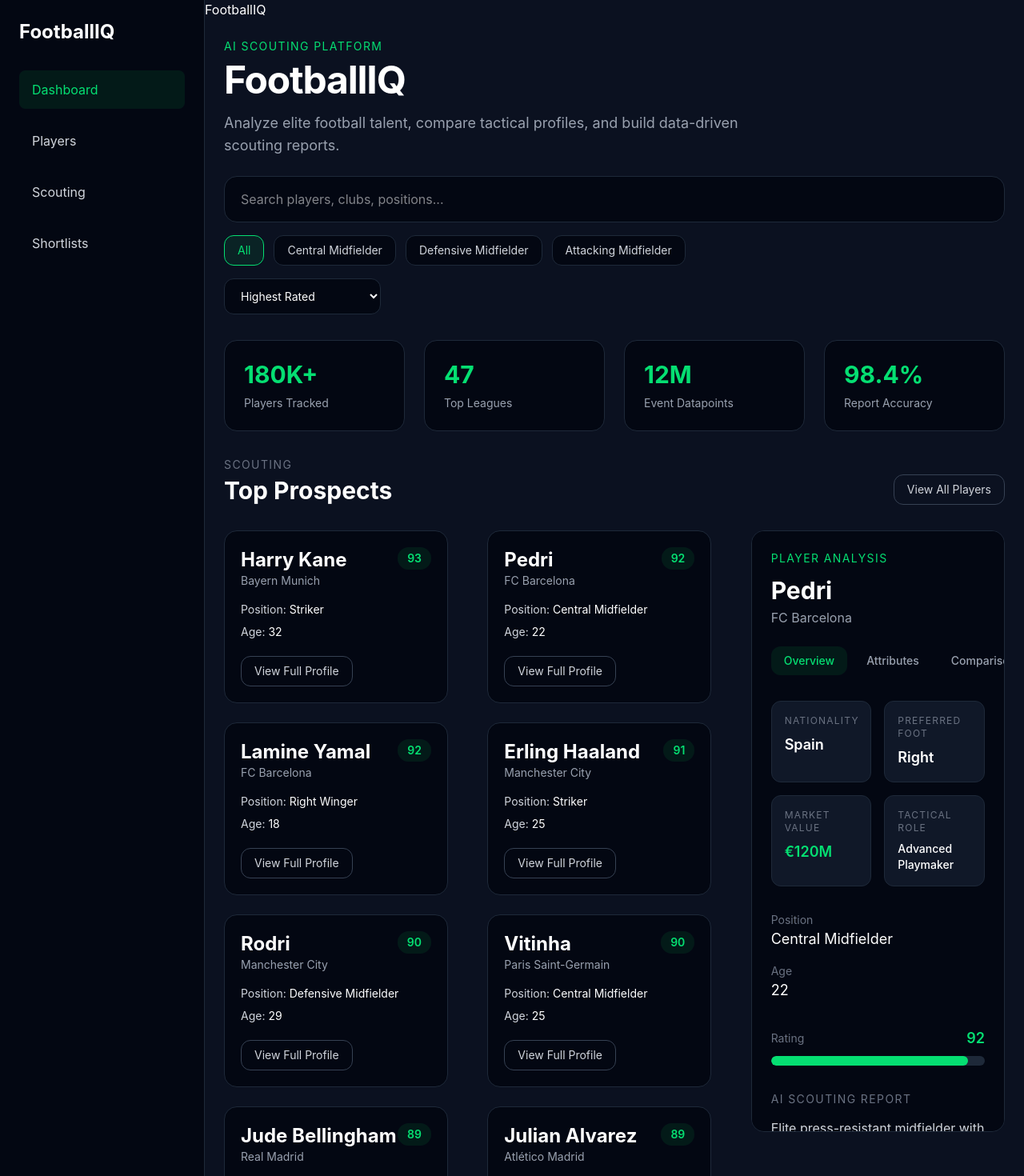
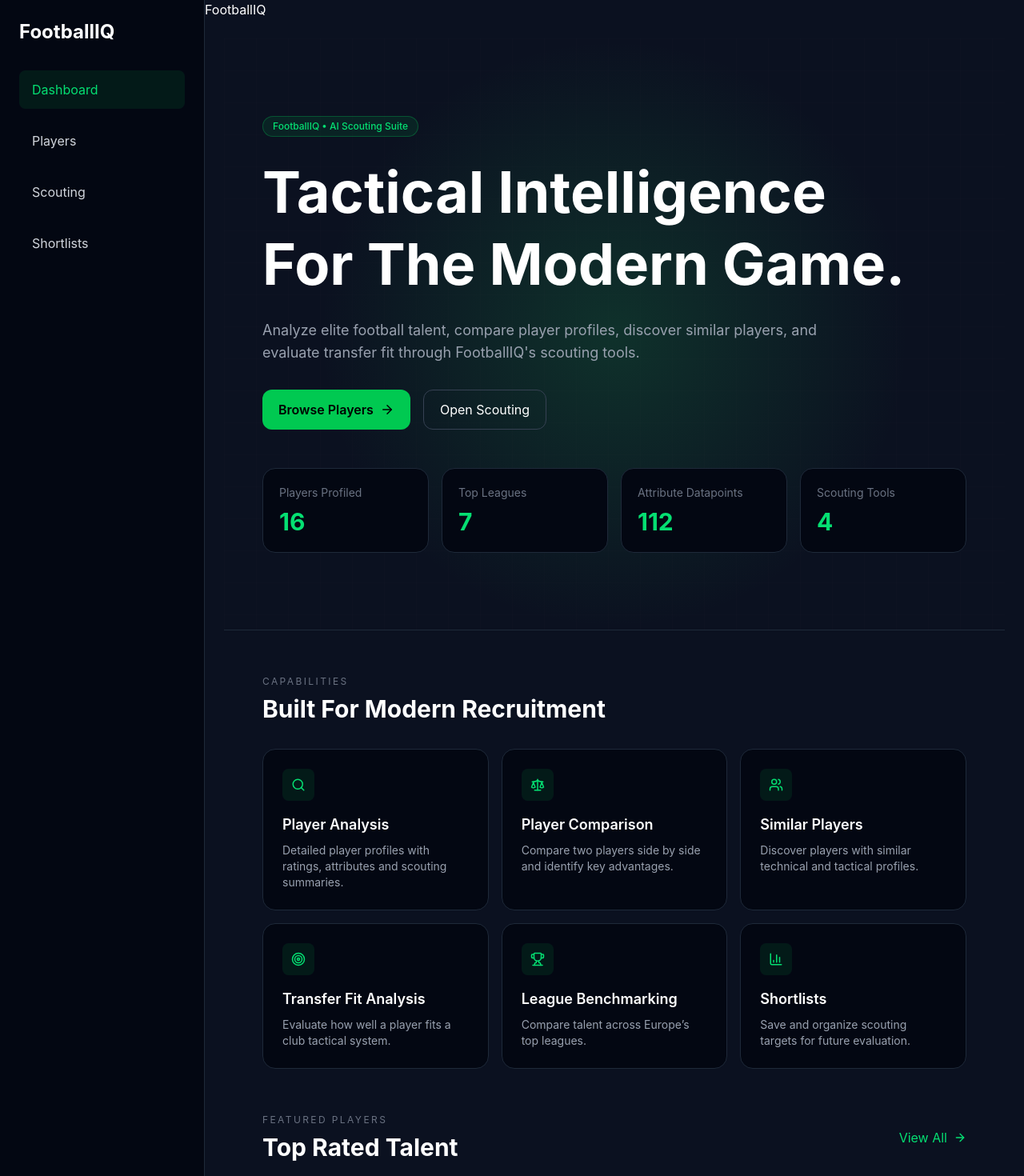
Before and after one commit to aadibhat-05/footballiq, a React (Vite) app in the folder frontend/: page / in a window 1280 px wide. Shown: the top 1470 px of the page at 80% size. Built offline with nearby package versions, Linux system fonts and the light colour scheme.

Commit message:
Redesigned dashboard and improved scouting workflow

```diff
--- a/frontend/src/components/player/playercard.tsx
+++ b/frontend/src/components/player/playercard.tsx
@@ -12,11 +12,22 @@
   isSelected,
   onSelect,
 }: PlayerCardProps) {
+  const initials = player.name
+    .split(' ')
+    .map((word: string) => word[0])
+    .filter(Boolean)
+
+  const playerInitials =
+    initials.length >= 2
+      ? initials[0] +
+        initials[initials.length - 1]
+      : initials[0]
+
   return (
     <div
       onClick={onSelect}
       className={`
-        w-[280px]
+        w-full
         cursor-pointer
         rounded-2xl
         border
@@ -34,7 +45,11 @@
       `}
     >
       <div className="mb-4 flex items-start justify-between">
-        <div>
+        <div className="flex items-center gap-3">
+          <div className="flex h-12 w-12 items-center justify-center rounded-full bg-green-500/10 font-bold text-green-400">
+            {playerInitials}
+          </div>
+          <div>
           <h2 className="text-2xl font-bold text-white">
             {player.name}
           </h2>
@@ -43,26 +58,46 @@
             {player.club}
           </p>
         </div>
+        </div>
 
         <div className="rounded-full bg-green-500/10 px-3 py-1 text-sm font-semibold text-green-400">
           {player.rating}
         </div>
       </div>
 
-      <div className="space-y-2 text-sm text-gray-300">
-        <p>
-          Position:{' '}
-          <span className="text-white">
+      <div className="mt-4 grid grid-cols-2 gap-3 text-sm">
+        <div>
+          <p className="text-gray-500">
+            Position
+          </p>
+          <p className="text-white">
             {player.position}
-          </span>
-        </p>
-
-        <p>
-          Age:{' '}
-          <span className="text-white">
+          </p>
+        </div>
+        <div>
+          <p className="text-gray-500">
+            Age
+          </p>
+          <p className="text-white">
             {player.age}
-          </span>
-        </p>
+          </p>
+        </div>
+        <div>
+          <p className="text-gray-500">
+            Value
+          </p>
+          <p className="text-green-400">
+            {player.marketValue}
+          </p>
+        </div>
+        <div>
+          <p className="text-gray-500">
+            Archetype
+          </p>
+          <p className="text-white">
+            {player.archetype}
+          </p>
+        </div>
       </div>
 
       <Link
--- a/frontend/src/pages/HomePage.tsx
+++ b/frontend/src/pages/HomePage.tsx
@@ -1,264 +1,234 @@
-import { useState } from 'react'
+import { Link } from 'react-router-dom'
 
-import PlayerAnalysisPanel from '../components/dashboard/PlayerAnalysisPanel'
-import StatsCard from '../components/dashboard/StatsCard'
-import PlayerCard from '../components/player/playercard'
+import {
+  ArrowRight,
+  Search,
+  Scale,
+  Users,
+  Target,
+  Trophy,
+  BarChart3,
+} from 'lucide-react'
 
 import { players } from '../data/players'
 
 function HomePage() {
-  const [selectedPlayerId, setSelectedPlayerId] =
-    useState<number | null>(null)
-
-  const [comparePlayerId, setComparePlayerId] =
-    useState<number | null>(null)
-
-  const [searchQuery, setSearchQuery] =
-    useState('')
-
-  const [selectedPosition, setSelectedPosition] =
-    useState('All')
-
-  const [sortOption, setSortOption] =
-    useState('Highest Rated')
-
-  const selectedPlayer =
-    players.find(
-      (player) => player.id === selectedPlayerId
-    ) || players[0]
-
-  const positions = [
-    'All',
-    'Central Midfielder',
-    'Defensive Midfielder',
-    'Attacking Midfielder',
-  ]
-
-  const sortOptions = [
-    'Highest Rated',
-    'Youngest',
-    'Highest Market Value',
-    'Alphabetical'
-  ]
-
-  const filteredPlayers = players.filter(
-    (player) => {
-      const matchesSearch =
-        player.name
-          .toLowerCase()
-          .includes(
-            searchQuery.toLowerCase()
-          ) ||
-        player.club
-          .toLowerCase()
-          .includes(
-            searchQuery.toLowerCase()
-          ) ||
-        player.position
-          .toLowerCase()
-          .includes(
-            searchQuery.toLowerCase()
-          )
-
-      const matchesPosition =
-        selectedPosition === 'All' ||
-        player.position ===
-          selectedPosition
+  const featuredPlayers = [...players]
+    .sort((a, b) => b.rating - a.rating)
+    .slice(0, 4)
 
   return (
-        matchesSearch &&
-        matchesPosition
-      )
-    }
-  )
-  .sort((a, b) => {
-    switch(sortOption){
-      case 'Highest Rated':
-        return b.rating - a.rating
+    <div>
+      <section className="relative overflow-hidden border-b border-gray-800">
+        <div className="absolute inset-0 bg-[radial-gradient(circle_at_center,rgba(34,197,94,0.18),transparent_60%)]" />
+        <div className="absolute inset-0 opacity-10 bg-[linear-gradient(rgba(255,255,255,0.08)_1px,transparent_1px),linear-gradient(90deg,rgba(255,255,255,0.08)_1px,transparent_1px)] bg-[size:40px_40px]" />
+        <div className="relative px-8 py-16 lg:px-12 lg:py-24">
+          <span className="inline-flex items-center rounded-full border border-green-500/30 bg-green-500/10 px-3 py-1 text-xs font-medium text-green-400">
+            FootballIQ • AI Scouting Suite
+          </span>
 
-      case 'Youngest':
-        return a.age - b.age
+          <h1 className="mt-6 text-5xl font-bold leading-tight lg:text-7xl">
+            Tactical Intelligence
+            <br />
+            For The Modern Game.
+          </h1>
 
-      case 'Highest Market Value':
-        return (
-          parseInt(
-            b.marketValue.replace(
-              /\D/g,
-              ''
-            )
-          ) -
-          parseInt(
-            a.marketValue.replace(
-              /\D/g,
-              ''
-            )
-          )
-        )
-      case 'Alphabetical':
-        return a.name.localeCompare(
-          b.name
-        )
-      default:
-        return 0
-    }
-  })
-
-  return (
-    <div className="space-y-8">
-      {/* HERO */}
-      <div>
-        <p className="mb-2 text-sm uppercase tracking-widest text-green-400">
-          AI Scouting Platform
+          <p className="mt-6 max-w-3xl text-lg text-gray-400">
+            Analyze elite football talent,
+            compare player profiles,
+            discover similar players,
+            and evaluate transfer fit
+            through FootballIQ's
+            scouting tools.
           </p>
 
-        <h1 className="text-5xl font-bold tracking-tight text-white">
-          FootballIQ
-        </h1>
+          <div className="mt-8 flex flex-wrap gap-4">
+            <Link
+              to="/players"
+              className="inline-flex items-center gap-2 rounded-xl bg-green-500 px-5 py-3 font-semibold text-black transition hover:bg-green-400"
+            >
+              Browse Players
+              <ArrowRight size={18} />
+            </Link>
 
-        <p className="mt-4 max-w-2xl text-lg text-gray-400">
-          Analyze elite football talent,
-          compare tactical profiles,
-          and build data-driven scouting reports.
+            <Link
+              to="/scouting"
+              className="inline-flex items-center gap-2 rounded-xl border border-gray-700 px-5 py-3 transition hover:border-green-500"
+            >
+              Open Scouting
+            </Link>
+          </div>
+
+          <div className="mt-12 grid gap-4 md:grid-cols-4">
+            <div className="rounded-2xl border border-gray-800 bg-gray-950 p-5">
+              <p className="text-sm text-gray-500">
+                Players Profiled
               </p>
 
-        {/* SEARCH */}
-        <div className="mt-6">
-          <input
-            type="text"
-            placeholder="Search players, clubs, positions..."
-            value={searchQuery}
-            onChange={(e) =>
-              setSearchQuery(e.target.value)
-            }
-            className="w-full rounded-2xl border border-gray-800 bg-gray-950 px-5 py-4 text-white outline-none transition focus:border-green-400"
-          />
+              <p className="mt-2 text-3xl font-bold text-green-400">
+                16
+              </p>
             </div>
 
-        {/* POSITION FILTERS */}
-        <div className="mt-4 flex flex-wrap gap-3">
-          {positions.map((position) => (
-            <button
-              key={position}
-              onClick={() =>
-                setSelectedPosition(position)
-              }
-              className={`
-                rounded-xl
-                border
-                px-4
-                py-2
-                text-sm
-                transition
-                ${
-                  selectedPosition ===
-                  position
-                    ? 'border-green-400 bg-green-500/10 text-green-400'
-                    : 'border-gray-800 bg-gray-950 text-gray-300 hover:border-gray-700'
-                }
-              `}
+            <div className="rounded-2xl border border-gray-800 bg-gray-950 p-5">
+              <p className="text-sm text-gray-500">
+                Top Leagues
+              </p>
+
+              <p className="mt-2 text-3xl font-bold text-green-400">
+                7
+              </p>
+            </div>
+
+            <div className="rounded-2xl border border-gray-800 bg-gray-950 p-5">
+              <p className="text-sm text-gray-500">
+                Attribute Datapoints
+              </p>
+
+              <p className="mt-2 text-3xl font-bold text-green-400">
+                112
+              </p>
+            </div>
+
+            <div className="rounded-2xl border border-gray-800 bg-gray-950 p-5">
+              <p className="text-sm text-gray-500">
+                Scouting Tools
+              </p>
+
+              <p className="mt-2 text-3xl font-bold text-green-400">
+                4
+              </p>
+            </div>
+          </div>
+        </div>
+      </section>
+      <section className="px-8 py-14 lg:px-12">
+        <div className="mb-8">
+          <p className="text-xs uppercase tracking-[0.2em] text-gray-500">
+            Capabilities
+          </p>
+
+          <h2 className="mt-2 text-3xl font-bold">
+            Built For Modern Recruitment
+          </h2>
+        </div>
+
+        <div className="grid gap-4 md:grid-cols-3">
+          {[
+            {
+              icon: Search,
+              title: 'Player Analysis',
+              description:
+                'Detailed player profiles with ratings, attributes and scouting summaries.',
+            },
+            {
+              icon: Scale,
+              title: 'Player Comparison',
+              description:
+                'Compare two players side by side and identify key advantages.',
+            },
+            {
+              icon: Users,
+              title: 'Similar Players',
+              description:
+                'Discover players with similar technical and tactical profiles.',
+            },
+            {
+              icon: Target,
+              title: 'Transfer Fit Analysis',
+              description:
+                'Evaluate how well a player fits a club tactical system.',
+            },
+            {
+              icon: Trophy,
+              title: 'League Benchmarking',
+              description:
+                'Compare talent across Europe’s top leagues.',
+            },
+            {
+              icon: BarChart3,
+              title: 'Shortlists',
+              description:
+                'Save and organize scouting targets for future evaluation.',
+            },
+          ].map((item) => (
+            <div
+              key={item.title}
+              className="rounded-2xl border border-gray-800 bg-gray-950 p-6 transition hover:border-green-500/40"
             >
-              {position}
-            </button>
+              <div className="flex h-10 w-10 items-center justify-center rounded-lg bg-green-500/10 text-green-400">
+                <item.icon size={18} />
+              </div>
+
+              <h3 className="mt-4 text-lg font-semibold">
+                {item.title}
+              </h3>
+
+              <p className="mt-2 text-sm text-gray-400">
+                {item.description}
+              </p>
+            </div>
           ))}
         </div>
-        <div className="mt-4">
-          <select
-            value={sortOption}
-            onChange={(e) =>
-              setSortOption(e.target.value)
-            }
-            className="rounded-xl border border-gray-800 bg-gray-950 px-4 py-3 text-sm text-white outline-none transition focus:border-green-400"
+      </section>
+
+      <section className="px-8 pb-16 lg:px-12">
+        <div className="mb-8 flex items-center justify-between">
+          <div>
+            <p className="text-xs uppercase tracking-[0.2em] text-gray-500">
+              Featured Players
+            </p>
+
+            <h2 className="mt-2 text-3xl font-bold">
+              Top Rated Talent
+            </h2>
+          </div>
+
+          <Link
+            to="/players"
+            className="flex items-center gap-2 text-green-400 hover:underline"
           >
-            {sortOptions.map((option) => (
-              <option
-                key={option}
-                value={option}
+            View All
+            <ArrowRight size={16} />
+          </Link>
+        </div>
+
+        <div className="grid gap-4 md:grid-cols-2 xl:grid-cols-4">
+          {featuredPlayers.map((player) => (
+            <div
+              key={player.id}
+              className="rounded-2xl border border-gray-800 bg-gray-950 p-6"
             >
-                {option}
-              </option>
-            ))}
-          </select>
+              <div className="flex items-start justify-between">
+                <div>
+                  <h3 className="text-xl font-bold">
+                    {player.name}
+                  </h3>
+
+                  <p className="text-gray-400">
+                    {player.club}
+                  </p>
+                </div>
+
+                <div className="rounded-lg bg-green-500/10 px-3 py-2 text-green-400">
+                  {player.rating}
                 </div>
               </div>
 
-      {/* STATS */}
-      <div className="grid grid-cols-1 gap-6 md:grid-cols-2 xl:grid-cols-4">
-        <StatsCard
-          value="180K+"
-          label="Players Tracked"
-        />
-
-        <StatsCard
-          value="47"
-          label="Top Leagues"
-        />
-
-        <StatsCard
-          value="12M"
-          label="Event Datapoints"
-        />
-
-        <StatsCard
-          value="98.4%"
-          label="Report Accuracy"
-        />
-      </div>
-
-      {/* SECTION HEADER */}
-      <div className="flex items-end justify-between">
-        <div>
-          <p className="text-sm uppercase tracking-widest text-gray-500">
-            Scouting
+              <p className="mt-4 text-sm text-gray-400">
+                {player.position}
               </p>
 
-          <h2 className="mt-1 text-3xl font-bold text-white">
-            Top Prospects
-          </h2>
+              <Link
+                to={`/player/${player.id}`}
+                className="mt-6 inline-block rounded-lg border border-gray-700 px-4 py-2 text-sm hover:border-green-500"
+              >
+                View Profile
+              </Link>
             </div>
-
-        <button className="rounded-xl border border-gray-700 px-4 py-2 text-sm text-gray-300 transition hover:border-green-400 hover:text-green-400">
-          View All Players
-        </button>
+          ))}
         </div>
-
-      {/* MAIN GRID */}
-      <div className="grid gap-6 xl:grid-cols-[2fr_1fr]">
-        {/* PLAYER CARDS */}
-        <div className="grid grid-cols-1 gap-6 md:grid-cols-2">
-          {filteredPlayers.map((player) => (
-            <PlayerCard
-              key={player.id}
-              player={player}
-              isSelected={
-                selectedPlayerId === player.id
-              }
-              onSelect={() =>
-                setSelectedPlayerId(player.id)
-              }
-            />
-          ))}
-
-          {/* EMPTY STATE */}
-          {filteredPlayers.length === 0 && (
-            <div className="rounded-2xl border border-gray-800 bg-gray-950 p-10 text-center">
-              <p className="text-lg font-medium text-white">
-                No players found
-              </p>
-
-              <p className="mt-2 text-sm text-gray-400">
-                Try adjusting your search query
-              </p>
-            </div>
-          )}
-        </div>
-
-        {/* ANALYSIS PANEL */}
-        <PlayerAnalysisPanel
-          selectedPlayer={selectedPlayer}
-          comparePlayerId={comparePlayerId}
-          setComparePlayerId={setComparePlayerId}
-        />
-      </div>
+      </section>
     </div>
   )
 }
--- a/frontend/src/pages/PlayersPage.tsx
+++ b/frontend/src/pages/PlayersPage.tsx
@@ -1,9 +1,7 @@
 import { useState } from 'react'
-
 import PlayerAnalysisPanel from '../components/dashboard/PlayerAnalysisPanel'
 import StatsCard from '../components/dashboard/StatsCard'
 import PlayerCard from '../components/player/playercard'
-
 import { players } from '../data/players'
 
 function PlayersPage() {
@@ -29,9 +27,11 @@
 
   const positions = [
     'All',
-    'Central Midfielder',
-    'Defensive Midfielder',
-    'Attacking Midfielder',
+    ...new Set(
+      players.map(
+        (player) => player.position
+      )
+    ),
   ]
 
   const sortOptions = [
@@ -112,13 +112,11 @@
         </p>
 
         <h1 className="text-5xl font-bold tracking-tight text-white">
-          FootballIQ
+          Players Database
         </h1>
 
         <p className="mt-4 max-w-2xl text-lg text-gray-400">
-          Analyze elite football talent,
-          compare tactical profiles,
-          and build data-driven scouting reports.
+          Search, filter and evaluate player profiles across multiple leagues.
         </p>
 
         {/* SEARCH */}
@@ -184,23 +182,23 @@
       {/* STATS */}
       <div className="grid grid-cols-1 gap-6 md:grid-cols-2 xl:grid-cols-4">
         <StatsCard
-          value="180K+"
-          label="Players Tracked"
+          value={String(players.length)}
+          label="Players Profiled"
         />
 
         <StatsCard
-          value="47"
+          value="7"
           label="Top Leagues"
         />
 
         <StatsCard
-          value="12M"
-          label="Event Datapoints"
+          value={String(players.length * 7)}
+          label="Attribute Datapoints"
         />
 
         <StatsCard
-          value="98.4%"
-          label="Report Accuracy"
+          value="4"
+          label="Scouting Tools"
         />
       </div>
 
```
Lines whose indentation alone changed are shown as unchanged.
